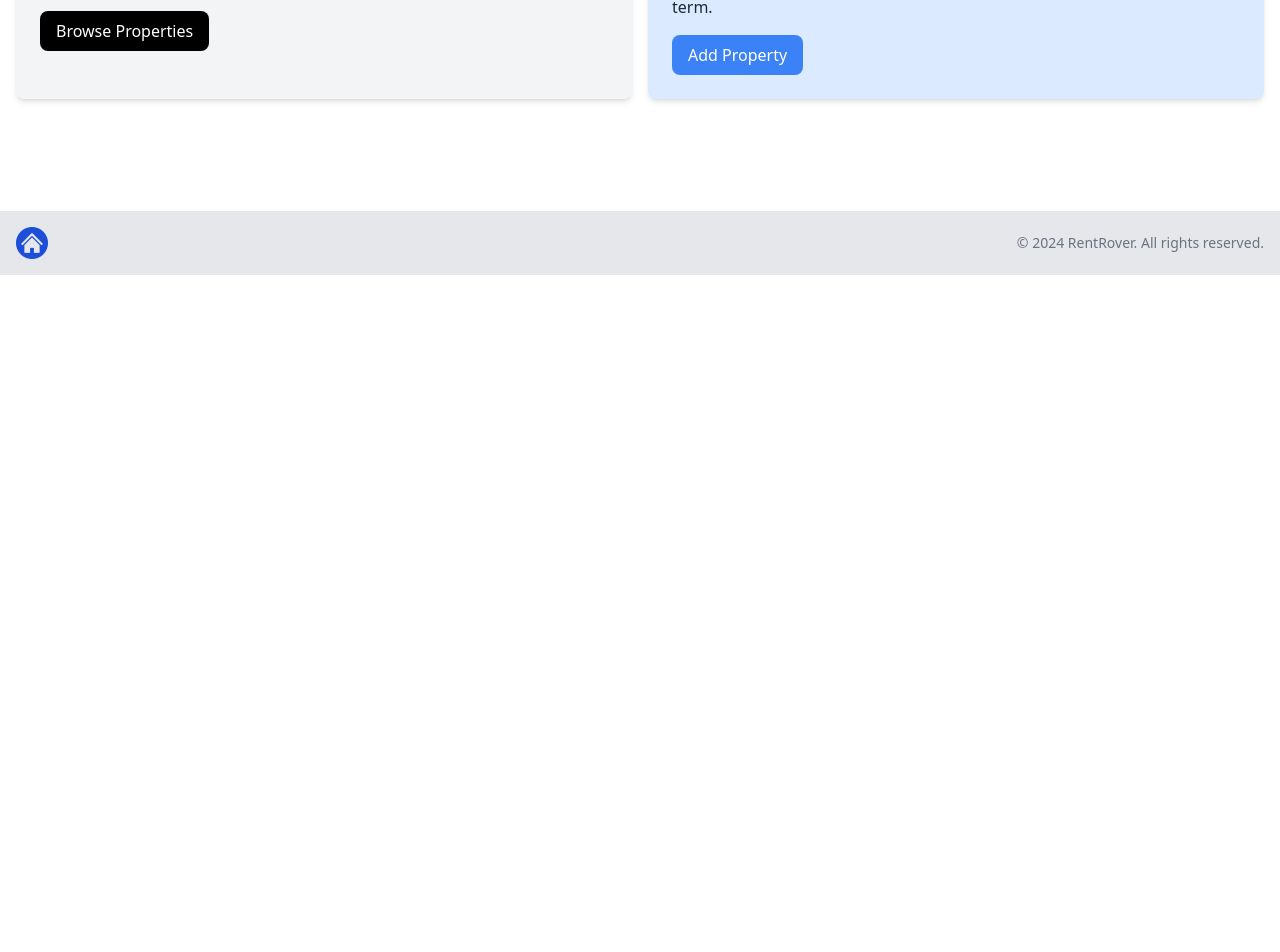
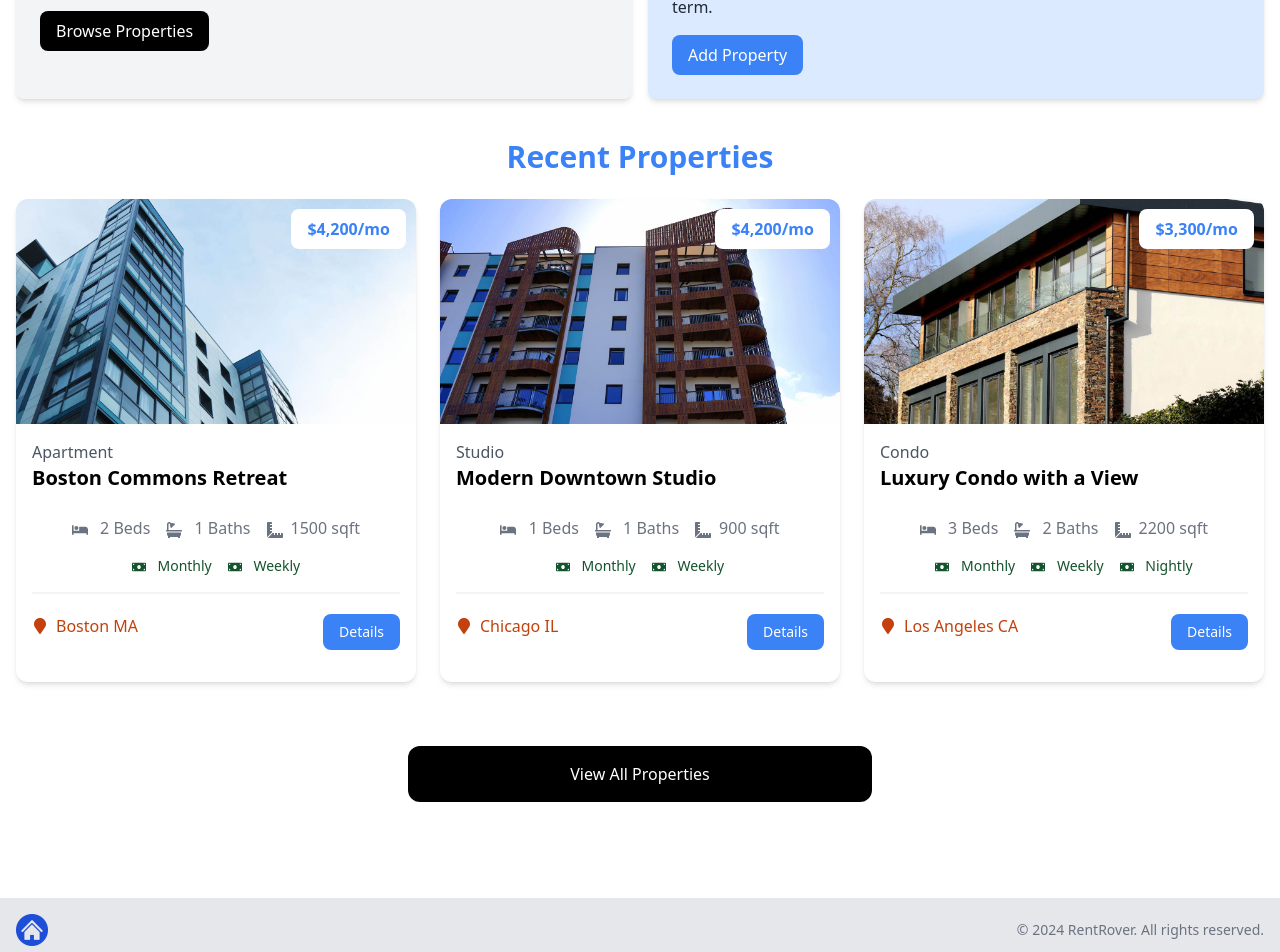
Before and after one commit to satyajitgiram/rent-rover, a Next.js app: page / in a window 1280 px wide. Shown: the part 546-1498 px from the top of the page. Before the commit the page ends 821 px from the top, so only its background shows below. Built offline with nearby package versions, Linux system fonts and the light colour scheme.

Commit message:
Added recent properties on homepage

```diff
--- a/app/page.jsx
+++ b/app/page.jsx
@@ -1,4 +1,5 @@
 import Hero from '@/components/Hero';
+import HomeProperties from '@/components/HomeProperties';
 import InfoBoxes from '@/components/InfoBoxes';
 
 const HomePage = () => {
@@ -6,6 +7,7 @@
     <>
     <Hero></Hero>
     <InfoBoxes></InfoBoxes>
+    <HomeProperties/>
     </>
   )
 }
--- /dev/null
+++ b/components/HomeProperties.jsx
@@ -0,0 +1,35 @@
+import properties from '@/properties.json'
+import PropertyCard from '@/components/PropertyCard'
+import Link from 'next/link'
+
+const HomeProperties = () => {
+    const recentProperties = properties.sort(()=> Math.random() - Math.random()).slice(0,3)
+  return (
+    <>
+    <section className="px-4 py-6">
+    <div className="container-xl lg:container m-auto">
+      <h2 className="text-3xl font-bold text-blue-500 mb-6 text-center">
+        Recent Properties
+      </h2>
+      <div className="grid grid-cols-1 md:grid-cols-3 gap-6">
+        {recentProperties === 0 ?(
+            <p>No properties found</p>
+        ):recentProperties.map((property)=>(
+            <PropertyCard key={property._id} property={property}/>
+        ))}
+        </div>
+    </div>
+    </section>
+
+    <section className="m-auto max-w-lg my-10 px-6">
+      <Link
+        href="/properties"
+        className="block bg-black text-white text-center py-4 px-6 rounded-xl hover:bg-gray-700"
+        >View All Properties
+      </Link>
+    </section>
+    </>
+  )
+}
+
+export default HomeProperties
```
